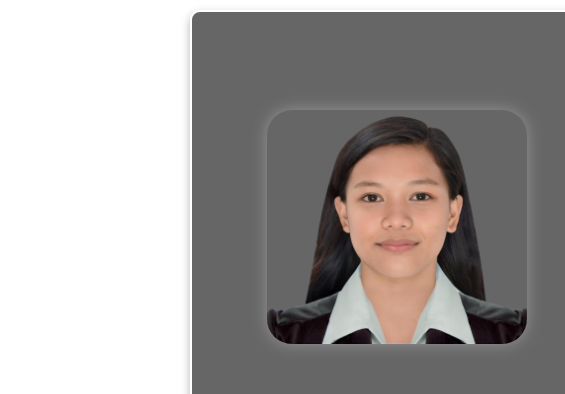
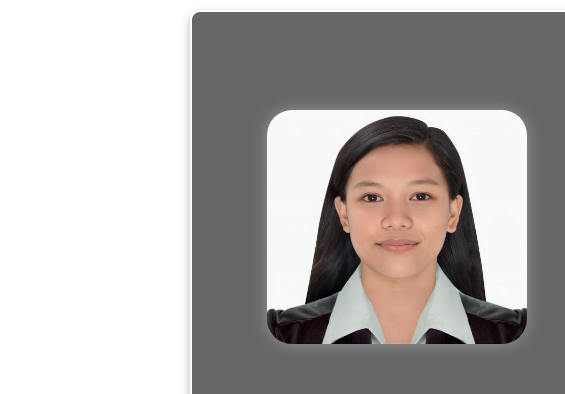
Before and after one commit to hindisijareds/Monik_Portfolio, a plain HTML site: page index.html in a window 1280 px wide. Shown: the part 130-524 px from the top of the page, 0-565 px from the left. Drawn offline with nearby package versions, Linux system fonts and the light colour scheme; a web font is replaced by a local one.

Commit message:
Update index.html

```diff
--- a/index.html
+++ b/index.html
@@ -153,7 +153,7 @@
   <main class="main-box">
       <div class="profile-container d-flex flex-wrap justify-content-between align-items-center">
          <div class="profile-img col-md-5 text-center center">
-      <img src="Profile.png" alt="Profile Picture" />
+      <img src="Profile.jpg" alt="Profile Picture" />
     </div>
     <div class="profile-text col-md-7 mb-4">
       <h1>Hello, I'm</h1>
```
